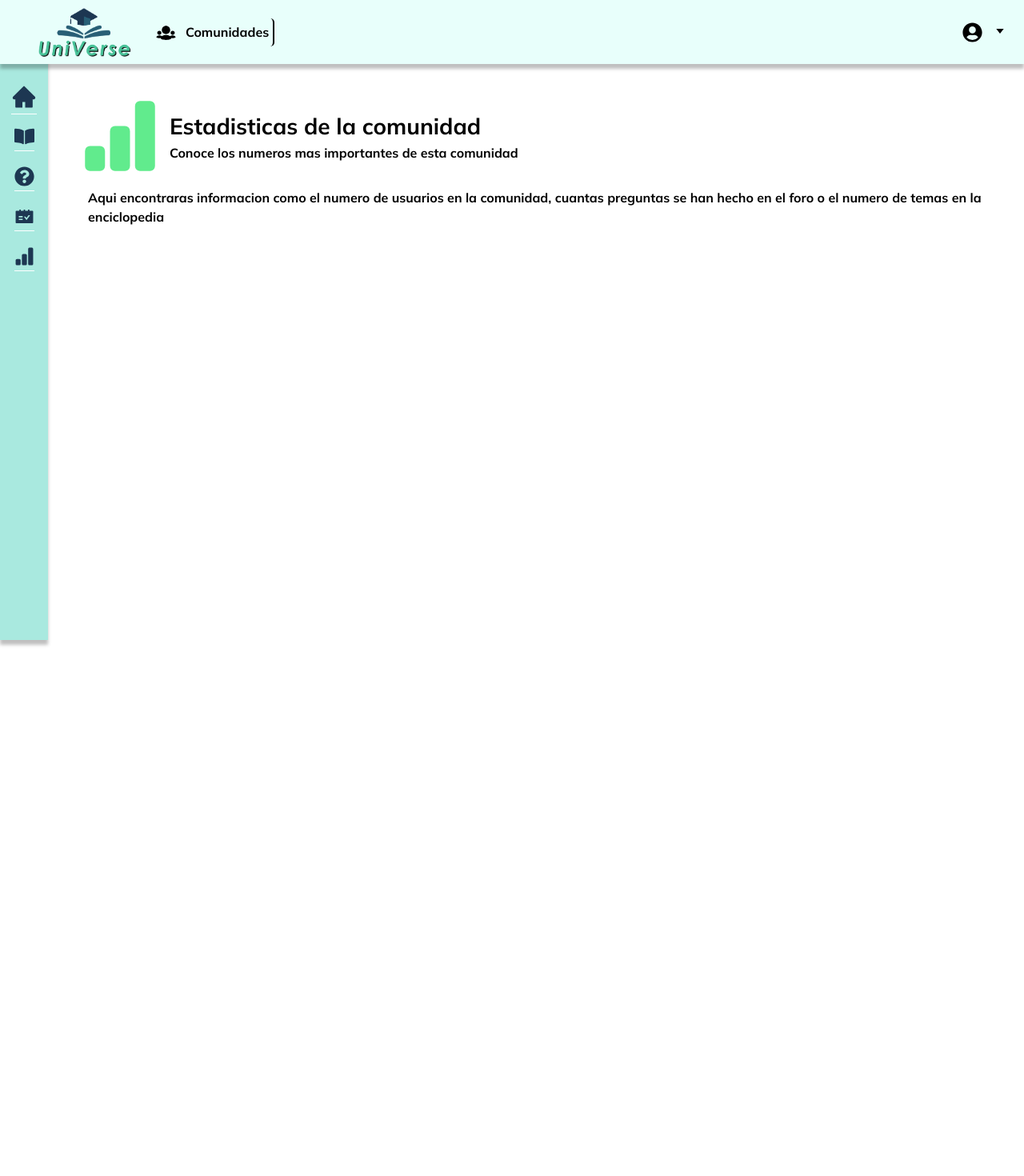
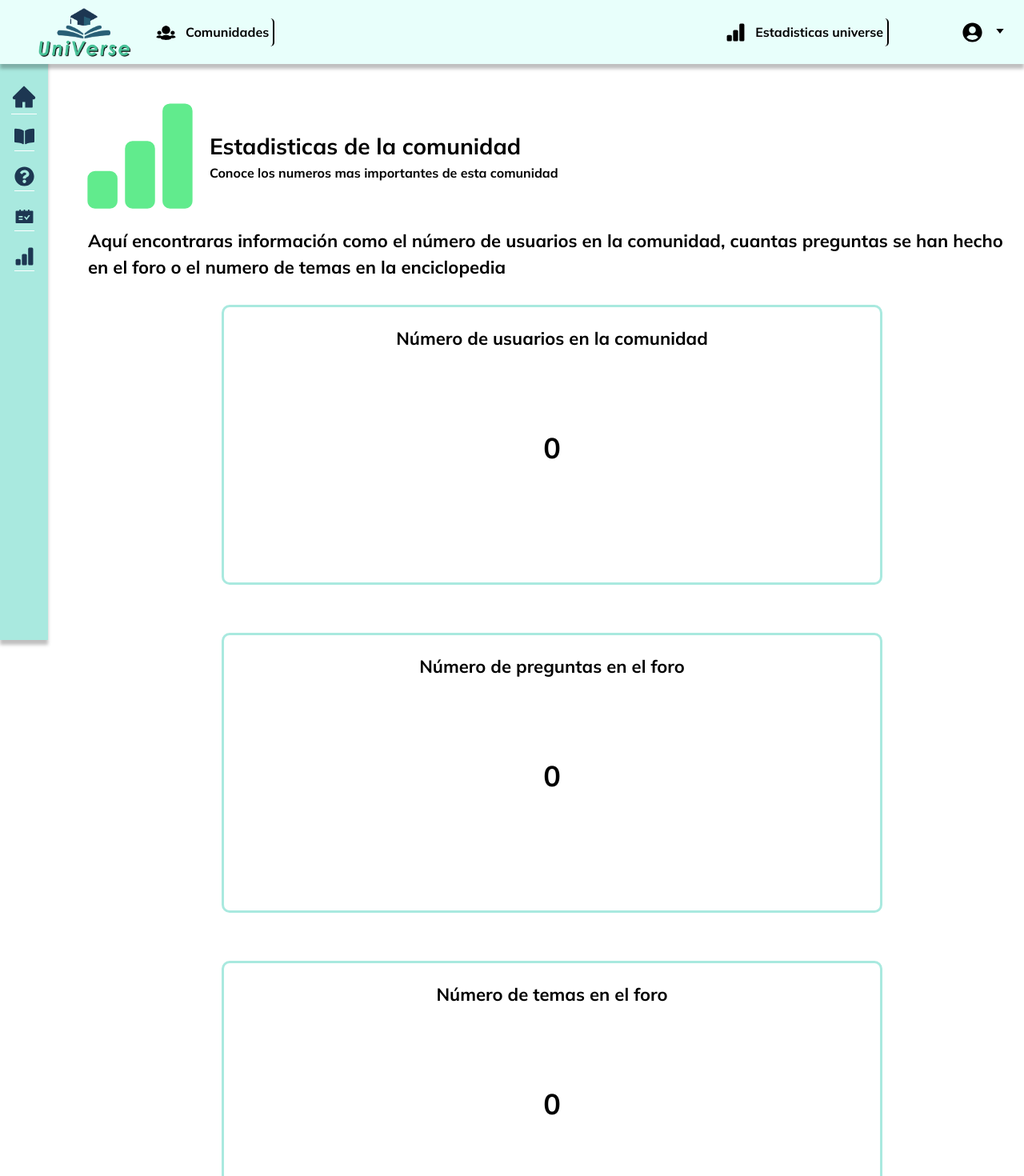
Before and after one commit to juandp1/UniVerse-Frontend, a Next.js app in the folder universe/: page /EstadisticasComunidad in a window 1280 px wide. Shown: the top 1470 px of the page at 80% size. Before the commit the page ends 800 px from the top, so only its background shows below. Built offline with nearby package versions, Linux system fonts and the light colour scheme; no server answers.

Commit message:
creacion estadisticas de comunidad

```diff
--- a/universe/Component/NavBar.tsx
+++ b/universe/Component/NavBar.tsx
@@ -3,6 +3,7 @@ import React, { useEffect, useState, useRef } from 'react';
 import * as RxIcon from 'react-icons/rx';
 import * as TiIcon from 'react-icons/ti';
 import * as FaIcon from 'react-icons/fa';
+import * as Bsicon from 'react-icons/bs';
 import style from "/styles/NavBarsStyles.module.css";
 import Image from 'next/image';
 import { Stint_Ultra_Expanded } from 'next/font/google';
@@ -166,6 +167,18 @@ function Navbar() {
 
                 </div>
 
+                <div className="w-auto flex space-x-3 content-center mr-20">
+                    <div className={style.button_NavBar}>
+
+                        <Link href="/EstadisticasGenerales" className='w-auto flex space-x-3 content-center'>
+                            <Bsicon.BsBarChartFill size={"25px"} />
+                            <h4>Estadisticas universe</h4>
+                        </Link>
+
+                    </div>
+
+                </div>
+
                 <div className="w-auto flex space-x-3 content-center">
                     <h4>{name}</h4>
                     <FaIcon.FaUserCircle size={"25px"} />
@@ -202,7 +215,7 @@ function Navbar() {
 
             {showRecuadro && (
                 <div className="modalOverlay">
-                    <Recuadro cerrar={handleAceptarClick} titulo={'Sesión cerrada'} descripcion={'Su sesión ha sido cerrada debido a inactividad'}/>
+                    <Recuadro cerrar={handleAceptarClick} titulo={'Sesión cerrada'} descripcion={'Su sesión ha sido cerrada debido a inactividad'} />
                 </div>
             )}
 
--- a/universe/pages/EstadisticasComunidad.tsx
+++ b/universe/pages/EstadisticasComunidad.tsx
@@ -1,5 +1,4 @@
 import { useState, useEffect } from 'react';
-import { Line } from 'react-chartjs-2';
 import LateralNavBar from '../Component/LateralNavBar'
 import Navbar from '../Component/NavBar'
 import Head from 'next/head';
@@ -8,96 +7,62 @@ import * as Bsicon from 'react-icons/bs';
 const colorIcon = "#61EB8D"
 export default function EstadisticasComunidad() {
 
-    const [questionsData, setQuestionsData] = useState({ datasets: [] });
-    const [usersData, setUsersData] = useState({ datasets: [] });
-    const [topicsData, setTopicsData] = useState({ datasets: [] });
-    const [chartData, setChartData] = useState<{ labels: string[], datasets: any[] }>({ labels: [], datasets: [] });
+    const [numUsers, setNumUsers] = useState(0);
+    const [numQuestions, setNumQuestions] = useState(0);
+    const [numTopics, setNumTopics] = useState(0);
+
+    useEffect(() => {
+        const fetchNumUsers = async () => {
+            try {
+                const res = await fetch('http://localhost:3333/api/statistics/num_users_per_comm');
+                if (res.ok) {
+                    const data = await res.json();
+                    setNumUsers(data);
+                } else {
+                    throw new Error('Error fetching number of users');
+                }
+            } catch (error) {
+                console.error('Error:', error);
+            }
+        };
+
+        const fetchNumQuestions = async () => {
+            try {
+                const res = await fetch('http://localhost:3333/api/statistics/questions_per_comm');
+                if (res.ok) {
+                    const data = await res.json();
+                    setNumQuestions(data.questions.length);
+                } else {
+                    throw new Error('Error fetching number of questions');
+                }
+            } catch (error) {
+                console.error('Error:', error);
+            }
+        };
+
+        const fetchNumTopics = async () => {
+            try {
+                const res = await fetch('http://localhost:3333/api/statistics/topics_per_comm');
+                if (res.ok) {
+                    const data = await res.json();
+                    setNumTopics(data.topics_per_community.length);
+                } else {
+                    throw new Error('Error fetching number of topics');
+                }
+            } catch (error) {
+                console.error('Error:', error);
+            }
+        };
+
+        fetchNumUsers();
+        fetchNumQuestions();
+        fetchNumTopics();
+    }, []);
 
 
 
 
-    // const fetchData = async () => {
-    //     try {
-    //         const questionsResponse = await fetch('http://localhost:3333/api/statistics/questions_per_comm');
-    //         const questions = await questionsResponse.json();
 
-    //         const usersResponse = await fetch('http://localhost:3333/api/statistics/num_users_per_comm/');
-    //         const users = await usersResponse.json();
-
-    //         const topicsResponse = await fetch('http://localhost:3333/api/statistics/topics_per_comm/');
-    //         const topics = await topicsResponse.json();
-
-    //         const [questionsData, setQuestionsData] = useState({
-    //             labels: ['Lunes', 'Martes', 'Miercoles', 'Jueves', 'Viernes'],
-    //             datasets: [
-    //                 {
-    //                     label: 'Numero de preguntas hechas en el foro',
-    //                     data: [],
-    //                     borderColor: ['rgba(75,192,192,1)'],
-    //                     backgroundColor: ['rgba(75,192,192,0.2)'],
-    //                     borderWidth: 2,
-    //                 },
-    //             ],
-    //         });
-
-    //         const [usersData, setUsersData] = useState({
-    //             labels: ['Lunes', 'Martes', 'Miercoles', 'Jueves', 'Viernes'],
-    //             datasets: [
-    //                 {
-    //                     label: 'Numero de usuarios',
-    //                     data: [],
-    //                     borderColor: ['rgba(255,99,132,1)'],
-    //                     backgroundColor: ['rgba(255,99,132,0.2)'],
-    //                     borderWidth: 2,
-    //                 },
-    //             ],
-    //         });
-
-    //         const [topicsData, setTopicsData] = useState({
-    //             labels: ['Lunes', 'Martes', 'Miercoles', 'Jueves', 'Viernes'],
-    //             datasets: [
-    //                 {
-    //                     label: 'Numero de temas en la enciclopedia de la comunidad',
-    //                     data: [],
-    //                     borderColor: ['rgba(255,206,86,1)'],
-    //                     backgroundColor: ['rgba(255,206,86,0.2)'],
-    //                     borderWidth: 2,
-    //                 },
-    //             ],
-    //         });
-
-
-    //     } catch (error) {
-    //         console.error('Error:', error);
-    //     }
-    // };
-
-    // fetchData();
-
-
-
-
-    //PRUEBA DE COMO FUNCIONA:
-
-
-    useEffect(() => {
-
-        const data = {
-            labels: ['January', 'February', 'March', 'April', 'May', 'June'],
-            datasets: [
-                {
-                    label: 'Number of Questions',
-                    data: [12, 19, 3, 5, 2, 3],
-                    borderColor: ['rgba(75,192,192,1)'],
-                    backgroundColor: ['rgba(75,192,192,0.2)'],
-                    borderWidth: 2,
-                },
-
-            ],
-        };
-        setChartData(data); // Set the state here
-
-    }, []);
 
 
 
@@ -113,85 +78,77 @@ export default function EstadisticasComunidad() {
                 <LateralNavBar></LateralNavBar>
                 <div className="principal_Content">
                     <div className={`flex items-center space-x-3`}>
-                        <Bsicon.BsBarChartFill size={'100px'} color={colorIcon} />
+                        <Bsicon.BsBarChartFill size={'150px'} color={colorIcon} />
                         <div style={{ display: 'flex', flexDirection: 'column' }}>
                             <h2 style={{ alignSelf: 'flex-start' }}>Estadisticas de la comunidad</h2>
                             <h4 style={{ alignSelf: 'flex-start' }}>Conoce los numeros mas importantes de esta comunidad</h4>
                         </div>
                     </div>
 
-                    <h4 style={{ alignSelf: 'flex-start', marginTop: '15px', marginLeft: '10px' }}>
-                        Aqui encontraras informacion como el numero de usuarios en la comunidad, cuantas preguntas se han hecho en el foro o el numero de temas en la enciclopedia
-                    </h4>
+                    <h3 style={{ alignSelf: 'flex-start', marginTop: '15px', marginLeft: '10px', marginBottom: '20px' }}>
+                        Aquí encontraras información como el número de usuarios en la comunidad, cuantas preguntas se han hecho en el foro o el numero de temas en la enciclopedia
+                    </h3>
 
 
-                    <div>
-
-                        {/* <Line
-                            data={questionsData}
-                            options={{
-                                responsive: true,
-                                plugins: {
-                                    title: {
-                                        text: 'Numero de preguntas hechas en el foro',
-                                        display: true
-                                    }
-                                }
-                            }}
-                        />
-
-                        <Line
-                            data={usersData}
-                            options={{
-                                responsive: true,
-                                plugins: {
-                                    title: {
-                                        text: 'Numero de usuarios en la comunidad',
-                                        display: true
-                                    }
-                                }
-                            }}
-                        />
-
-                        <Line
-                            data={topicsData}
-                            options={{
-                                responsive: true,
-                                plugins: {
-                                    title: {
-                                        text: 'Numero de temas en la enciclopedia de la comunidad',
-                                        display: true
-                                    }
-                                }
-                            }}
-                        /> */}
+                    <div className="flex flex-wrap justify-center">
 
 
-                        {/* <Line
-                            data={chartData}
-                            options={{
-                                responsive: true,
-                                plugins: {
-                                    title: {
-                                        text: 'Numero de pruebas',
-                                        display: true
-                                    }
-                                }
-                            }}
-                        /> */}
+                        <div className="container">
+                            <div className="justify-center items-center">
+                                <h3 style={{ marginTop: '15px' }}>
+                                    Número de usuarios en la comunidad
+                                </h3>
+
+                                <div className="flex justify-center items-center h-60">
+                                    <h1>{numUsers}</h1>
+                                </div>
+                            </div>
+
+                        </div>
+
+
+
+
+
+                        <div className="container">
+
+                            <div className="justify-center items-center">
+                                <h3 style={{ marginTop: '15px' }}>
+                                    Número de preguntas en el foro
+                                </h3>
+
+                                <div className="flex justify-center items-center h-60">
+                                    <h1>{numQuestions}</h1>
+                                </div>
+                            </div>
+                        </div>
+
+
+                        <div className="container">
+
+                            <div className="justify-center items-center">
+                                <h3 style={{ marginTop: '15px' }}>
+                                    Número de temas en el foro
+                                </h3>
+
+                                <div className="flex justify-center items-center h-60">
+                                    <h1>{numTopics}</h1>
+                                </div>
+                            </div>
+
+                        </div>
 
 
 
 
                     </div>
-
                 </div>
 
 
 
 
 
-            </main>
+            </main >
 
         </>
 
--- a/universe/styles/globals.css
+++ b/universe/styles/globals.css
@@ -1,4 +1,3 @@
-
 @import url('https://fonts.googleapis.com/css2?family=Mulish:wght@200;400;700&display=swap');
 
 @tailwind base;
@@ -23,38 +22,49 @@
 
 /* Css para etiquetas de html*/
 
-html, body{
-  height:100%;
-  margin:0;
+html,
+body {
+  height: 100%;
+  margin: 0;
   display: flex;
   flex-direction: column;
 }
-h1{  /*Titulo principal*/
+
+h1 {
+  /*Titulo principal*/
   color: #000000;
   font-weight: 700;
   font-family: 'Mulish', sans-serif;
   font-size: 36px;
 
 }
-h2{  /*Titulo Secundario*/
+
+h2 {
+  /*Titulo Secundario*/
   font-weight: 700;
   font-family: 'Mulish', sans-serif;
   font-size: 28px;
 }
-h3{ /*Titulo Terceriario*/
+
+h3 {
+  /*Titulo Terceriario*/
   color: #000000;
   font-weight: 700;
   font-family: 'Mulish', sans-serif;
   font-size: 22px;
 
 }
-h4{   /*Texto normal negrilla*/
+
+h4 {
+  /*Texto normal negrilla*/
   color: #000000;
   font-weight: 700;
   font-family: 'Mulish', sans-serif;
   font-size: 16px;
 }
-h5{ /*Texto normal*/
+
+h5 {
+  /*Texto normal*/
   color: #000000;
   font-weight: 400;
   font-family: 'Mulish', sans-serif;
@@ -62,14 +72,16 @@ h5{ /*Texto normal*/
 
 }
 
-h6{ /*Texto normal negrilla blanco*/
+h6 {
+  /*Texto normal negrilla blanco*/
   color: #ffffff;
   font-weight: 600;
   font-family: 'Mulish', sans-serif;
   font-size: 16px;
 
 }
-label{
+
+label {
   color: #000000;
   font-weight: 400;
   font-family: 'Mulish', sans-serif;
@@ -77,13 +89,13 @@ label{
 }
 
 
-main{
+main {
   width: 100%;
   min-height: 100%;
   transition: 850ms;
 }
 
-main#main.active{
+main#main.active {
   filter: blur(3px);
   filter: brightness(60%);
   background-color: white;
@@ -93,7 +105,7 @@ main#main.active{
 
 }
 
-form{
+form {
   position: absolute;
   width: 800px;
   min-height: 400px;
@@ -105,17 +117,20 @@ form{
   z-index: 10;
   transition: 850ms;
 }
-form #close{
-  position:absolute;
+
+form #close {
+  position: absolute;
   top: 10px;
   right: 10px;
   border-radius: 20px;
 }
-form #close:hover{
+
+form #close:hover {
   background-color: #ABC7C2;
   cursor: pointer;
 }
-form div#encabezado{
+
+form div#encabezado {
   display: grid;
   grid-template-columns: 70% 30%;
   padding: 30px;
@@ -126,13 +141,14 @@ form div#encabezado{
   align-items: center;
   justify-content: flex-start;
 }
-form div#encabezado div{
+
+form div#encabezado div {
   display: flex;
   align-items: center;
   justify-content: flex-start;
 }
 
-form div#inputs{
+form div#inputs {
   display: flex;
   padding: 30px;
   min-width: 100%;
@@ -145,26 +161,31 @@ form div#inputs{
 
 }
 
-form div#inputs div{
+form div#inputs div {
   width: 100%;
   min-width: 50%;
 
 }
 
 
-input[type=text],input[type=number], input[type=date],
-input[type=time], input[type=month],input[type=email],input[type=password]{
+input[type=text],
+input[type=number],
+input[type=date],
+input[type=time],
+input[type=month],
+input[type=email],
+input[type=password] {
   min-width: 100px;
   width: 100%;
   height: 45px;
-  padding:12px 10px;
+  padding: 12px 10px;
   margin-top: 3px;
   box-sizing: border-box;
   background: #FFFFFF;
   border: 2px solid rgba(0, 0, 0, 0.1);
   box-shadow: 0px 5.44492px 5.44492px rgba(0, 0, 0, 0.05);
   border-radius: 8px;
-  cursor:pointer;
+  cursor: pointer;
 
 }
 
@@ -179,11 +200,12 @@ input[type=time], input[type=month],input[type=email],input[type=password]{
   margin-top: 0.5rem;
 }
 
-input[type="file"]{
+input[type="file"] {
   height: 45px;
   margin-top: 5px;
-  cursor:pointer;
+  cursor: pointer;
 }
+
 input[type=file]::file-selector-button {
 
   height: 35px;
@@ -191,7 +213,7 @@ input[type=file]::file-selector-button {
   background: #285F76;
   padding: 5px;
   border-radius: 20px;
-  border:none;
+  border: none;
   color: #fff;
   font-weight: 700;
   font-family: 'Mulish', sans-serif;
@@ -203,20 +225,21 @@ input[type=file]::file-selector-button {
 input[type=file]::file-selector-button:hover {
   background: #1D3752;
 }
-select{
+
+select {
   width: 200px;
-  height:45px;
+  height: 45px;
   margin-top: 5px;
   border: 2.72246px solid rgba(0, 0, 0, 0.1);
   box-shadow: 0px 5.44492px 5.44492px rgba(0, 0, 0, 0.05);
   border-radius: 8px;
   color: rgb(2, 2, 2);
-  cursor:pointer;
+  cursor: pointer;
 
 }
 
 
-button[type=submit]{
+button[type=submit] {
   display: flex;
   border-radius: 50px;
   background-color: #285F76;
@@ -226,10 +249,12 @@ button[type=submit]{
   align-items: center;
 
 }
-button h3{
+
+button h3 {
   color: white;
 }
-button:hover{
+
+button:hover {
   background-color: #1D3752;
 }
 
@@ -249,30 +274,30 @@ button {
 
 
 /* Css creados para toda las las paginas*/
-.principal_Content{
+.principal_Content {
   position: relative;
   height: 80%;
-  width:100%;
+  width: 100%;
   padding-top: 120px;
   padding-left: 100px;
 
 
 }
 
-.principal_Content_withoutLateralNavbar{
+.principal_Content_withoutLateralNavbar {
   position: relative;
   height: 80%;
-  width:100%;
+  width: 100%;
   padding-top: 100px;
   align-items: center;
   justify-content: center;
 
 }
 
-.principal_Content_Profile{
+.principal_Content_Profile {
   position: relative;
   height: 80%;
-  width:100%;
+  width: 100%;
   padding-top: 120px;
   align-items: center;
   justify-content: center;
@@ -281,7 +306,7 @@ button {
 
 }
 
-.desplegableOptions{
+.desplegableOptions {
   width: 200px;
   height: auto;
   background-color: #CAFBF2;
@@ -295,7 +320,8 @@ button {
 
 
 }
-.desplegableOptions div{
+
+.desplegableOptions div {
   display: flex;
   padding: 2px;
   height: 32px;
@@ -306,7 +332,7 @@ button {
 }
 
 
-.desplegableOptions div:hover{
+.desplegableOptions div:hover {
   width: 100%;
   height: 100%;
   border-radius: 5px;
@@ -315,7 +341,7 @@ button {
 
 }
 
-.button_crear{
+.button_crear {
   display: flex;
   position: fixed;
   background-color: #CAFBF2;
@@ -328,7 +354,8 @@ button {
   align-items: center;
   transition: 850ms;
 }
-.button_crear:hover{
+
+.button_crear:hover {
   background-color: #cee9e4;
   cursor: pointer;
   width: 90px;
@@ -356,7 +383,7 @@ button {
   border: 2.72246px solid rgba(0, 0, 0, 0.1);
   box-shadow: 0px 5.44492px 5.44492px rgba(0, 0, 0, 0.05);
   border-radius: 8px;
-  cursor:pointer;
+  cursor: pointer;
 }
 
 .searchButton[type=submit] {
@@ -377,7 +404,7 @@ button {
 
 
 
-.corner_Content{
+.corner_Content {
   position: relative;
   height: 20%;
   width: 100%;
@@ -402,12 +429,26 @@ button {
   z-index: 1000;
 }
 
+.container {
+  padding: 0.5rem;
+  width: 70%;
+  height: 350px;
+  border: 3px solid #A9E9DF;
+  border-radius: 10px;
+  margin-top: 10px;
+  margin-bottom: 50px;
+  box-sizing: border-box;
+  display: flex;
+  justify-content: center;
+
+}
+
 @media (max-width: 767px) {
 
-  .principal_Content{
+  .principal_Content {
     position: relative;
     height: 80%;
-    width:100%;
+    width: 100%;
     padding-top: 120px;
     padding-left: 65px;
     align-items: center;
@@ -415,9 +456,5 @@ button {
 
   }
 
-  .mobile.Only{
-
-
-
-  }
+  .mobile.Only {}
 }
```
Also changed, not shown: universe/pages/EstadisticasGenerales.tsx (added, +101 -0 lines).
